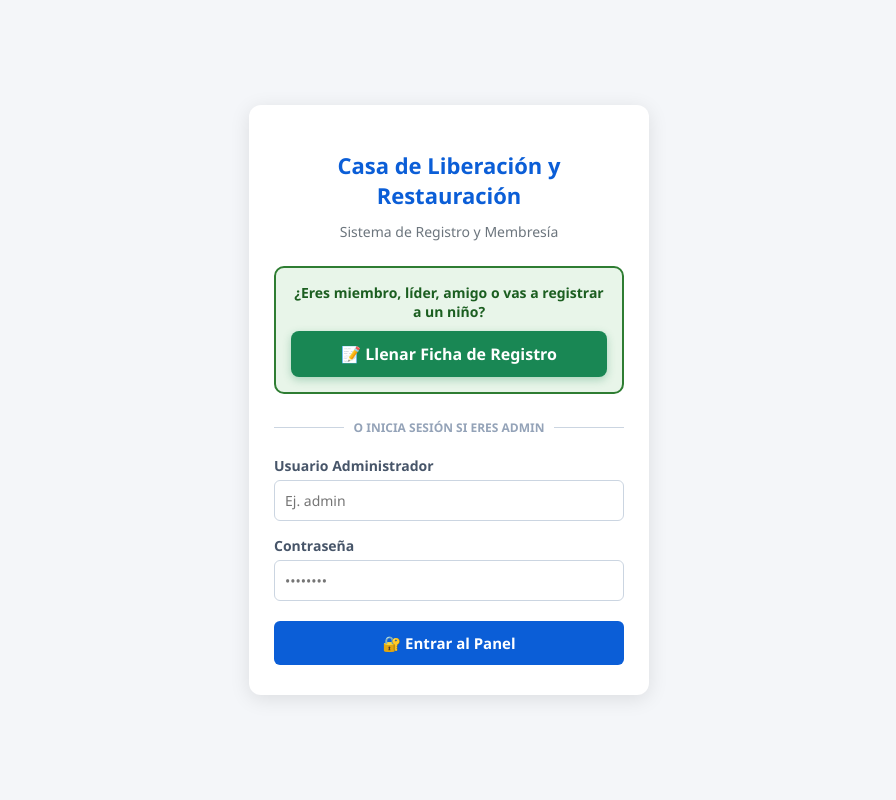
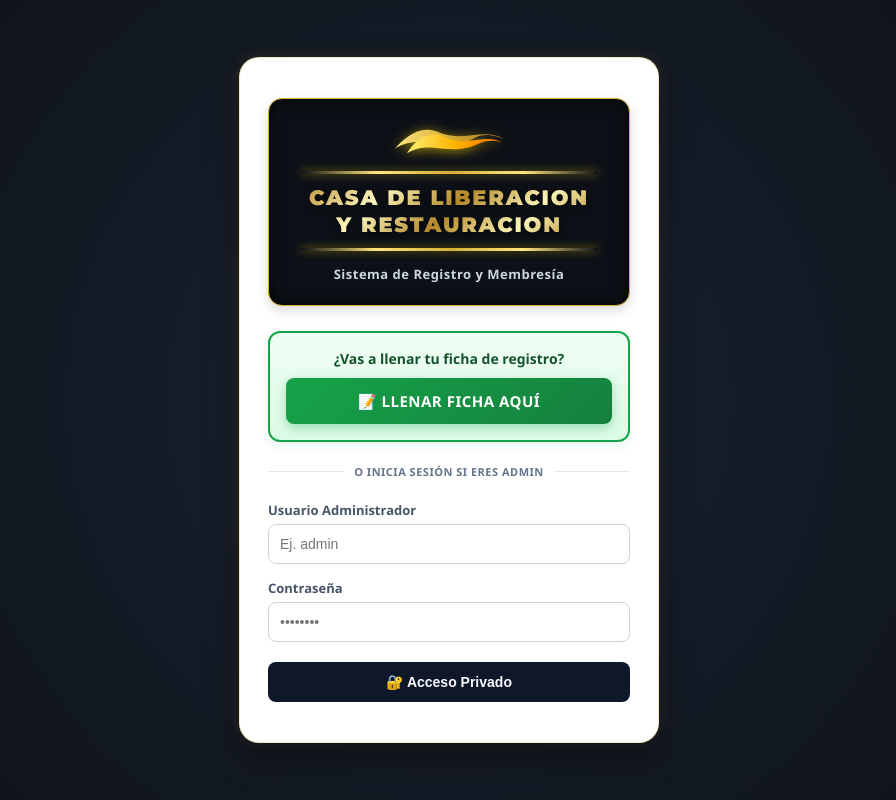
Before and after one commit to jessica122701/registro-iglesia-casa-de-liberacion, a plain HTML site: page index.html in a window 1280 px wide. Shown: the whole page, without its empty margins (191-1087 px from the left). Drawn offline with Linux system fonts and the light colour scheme; a web font is replaced by a local one.

Commit message:
Refactor index.html with new styles and layout
Updated the HTML structure, styles, and added a logo section with gradients. Enhanced the public button and admin login form for better user experience.

```diff
--- a/index.html
+++ b/index.html
@@ -3,150 +3,242 @@
 <head>
     <meta charset="UTF-8">
     <meta name="viewport" content="width=device-width, initial-scale=1.0">
-    <title>Acceso - Casa de Liberación</title>
+    <title>Acceso - Casa de Liberación y Restauración</title>
+
+    <!-- Tipografía impactante de Google Fonts -->
+    <link rel="preconnect" href="https://fonts.googleapis.com">
+    <link rel="preconnect" href="https://fonts.gstatic.com" crossorigin>
+    <link href="https://fonts.googleapis.com/css2?family=Montserrat:wght@800;900&family=Segoe+UI:wght@600;700&display=swap" rel="stylesheet">
+
     <style>
         * {
             box-sizing: border-box;
+            margin: 0;
+            padding: 0;
+        }
+
+        body {
+            background: radial-gradient(circle at center, #1a2332 0%, #0d1117 100%);
             font-family: 'Segoe UI', Tahoma, Geneva, Verdana, sans-serif;
-        }
-        body {
-            background-color: #f4f6f9;
             display: flex;
             justify-content: center;
             align-items: center;
             min-height: 100vh;
-            margin: 0;
             padding: 20px;
         }
+
         .card-login {
             background: #ffffff;
-            padding: 30px 25px;
-            border-radius: 12px;
-            box-shadow: 0 4px 20px rgba(0, 0, 0, 0.1);
+            padding: 40px 28px;
+            border-radius: 20px;
+            box-shadow: 0 15px 35px rgba(0, 0, 0, 0.4), 0 0 15px rgba(212, 175, 55, 0.15);
             width: 100%;
-            max-width: 400px;
+            max-width: 420px;
             text-align: center;
-        }
-        .card-login h1 {
-            color: #0b5ed7;
-            font-size: 22px;
-            margin-bottom: 5px;
-        }
-        .card-login h2 {
-            color: #6c757d;
-            font-size: 14px;
-            margin-bottom: 25px;
-            font-weight: normal;
+            border: 1px solid rgba(212, 175, 55, 0.3);
         }
 
-        /* BANNER DESTACADO PARA EL FORMULARIO PÚBLICO */
+        /* --- LOGO DESTACADO CON COLORES Y BRILLO --- */
+        .logo-contenedor {
+            display: flex;
+            flex-direction: column;
+            align-items: center;
+            margin-bottom: 25px;
+            background: #0d1117; /* Fondo oscuro interno para resaltar el oro */
+            padding: 22px 15px;
+            border-radius: 14px;
+            box-shadow: inset 0 0 15px rgba(0, 0, 0, 0.8), 0 4px 12px rgba(0, 0, 0, 0.15);
+            border: 1px solid #d4af37;
+        }
+
+        /* ONDAS EN SVG CON GLOW DORADO */
+        .logo-ondas {
+            width: 120px;
+            height: 38px;
+            margin-bottom: 6px;
+            filter: drop-shadow(0px 2px 6px rgba(255, 215, 0, 0.6));
+        }
+
+        /* LÍNEAS DORADAS DE SEPARACIÓN */
+        .linea-logo {
+            width: 90%;
+            height: 3px;
+            background: linear-gradient(90deg, transparent, #ffe57f, #d4af37, #ffe57f, transparent);
+            border-radius: 2px;
+            margin: 6px 0;
+            box-shadow: 0 0 8px rgba(255, 215, 0, 0.5);
+        }
+
+        /* TEXTO DEL NOMBRE EN ORO METÁLICO Y BRILLANTE */
+        .logo-texto {
+            font-family: 'Montserrat', sans-serif;
+            font-weight: 900;
+            font-size: 21px;
+            letter-spacing: 1.8px;
+            text-transform: uppercase;
+            line-height: 1.3;
+            padding: 4px 0;
+
+            /* Gradiente Oro Real con Brillo Central */
+            background: linear-gradient(135deg, #bf953f 0%, #fcf6ba 25%, #b38728 50%, #fbf5b7 75%, #aa771c 100%);
+            -webkit-background-clip: text;
+            -webkit-text-fill-color: transparent;
+
+            /* Sombra de texto radiante */
+            filter: drop-shadow(0px 2px 4px rgba(0, 0, 0, 0.9));
+        }
+
+        .subtitulo-logo {
+            color: #cbd5e1;
+            font-size: 13px;
+            margin-top: 8px;
+            font-weight: 600;
+            letter-spacing: 0.5px;
+        }
+
+        /* BANNER PÚBLICO DESTACADO EN VERDE ESMERALDA */
         .bloque-publico {
-            background-color: #e8f5e9;
-            border: 2px solid #2e7d32;
-            padding: 15px;
-            border-radius: 10px;
-            margin-bottom: 25px;
+            background: linear-gradient(180deg, #f0fdf4 0%, #dcfce7 100%);
+            border: 2px solid #16a34a;
+            padding: 16px;
+            border-radius: 12px;
+            margin-bottom: 22px;
+            box-shadow: 0 4px 10px rgba(22, 163, 74, 0.1);
         }
 
         .bloque-publico p {
             margin: 0 0 10px 0;
             font-size: 14px;
-            font-weight: 600;
-            color: #1b5e20;
+            font-weight: 700;
+            color: #14532d;
         }
 
         .btn-publico {
             display: block;
-            background-color: #198754;
+            background: linear-gradient(135deg, #16a34a 0%, #15803d 100%);
             color: white;
-            padding: 12px;
+            padding: 13px;
             border-radius: 8px;
-            font-size: 16px;
-            font-weight: bold;
+            font-size: 15px;
+            font-weight: 800;
             text-decoration: none;
-            transition: background-color 0.2s;
-            box-shadow: 0 3px 8px rgba(25, 135, 84, 0.3);
+            transition: all 0.2s ease-in-out;
+            box-shadow: 0 4px 12px rgba(22, 163, 74, 0.35);
+            text-transform: uppercase;
+            letter-spacing: 0.5px;
         }
 
         .btn-publico:hover {
-            background-color: #157347;
+            transform: translateY(-2px);
+            box-shadow: 0 6px 16px rgba(22, 163, 74, 0.45);
         }
 
         .separador {
             display: flex;
             align-items: center;
             text-align: center;
-            color: #94a3b8;
-            font-size: 12px;
-            font-weight: bold;
-            margin: 20px 0;
+            color: #64748b;
+            font-size: 11px;
+            font-weight: 700;
+            margin: 22px 0;
+            letter-spacing: 0.5px;
         }
 
         .separador::before, .separador::after {
             content: '';
             flex: 1;
-            border-bottom: 1px solid #cbd5e1;
+            border-bottom: 1px solid #e2e8f0;
         }
 
         .separador span {
             padding: 0 10px;
         }
 
-        /* Formulario de Admin */
+        /* Formulario de Login Admin */
         .campo {
             text-align: left;
             margin-bottom: 15px;
         }
         .campo label {
             display: block;
-            font-size: 14px;
-            font-weight: 600;
+            font-size: 13px;
+            font-weight: 700;
             color: #475569;
             margin-bottom: 5px;
         }
         .campo input {
             width: 100%;
-            padding: 10px;
+            padding: 11px;
             border: 1px solid #cbd5e1;
-            border-radius: 6px;
+            border-radius: 8px;
             font-size: 14px;
             outline: none;
+            transition: border-color 0.2s;
         }
         .campo input:focus {
-            border-color: #0b5ed7;
+            border-color: #d4af37;
+            box-shadow: 0 0 0 3px rgba(212, 175, 55, 0.2);
         }
         .btn-entrar {
             width: 100%;
-            background-color: #0b5ed7;
-            color: white;
+            background: #0f172a;
+            color: #f8fafc;
             padding: 12px;
             border: none;
-            border-radius: 6px;
-            font-size: 15px;
-            font-weight: bold;
+            border-radius: 8px;
+            font-size: 14px;
+            font-weight: 700;
             cursor: pointer;
             margin-top: 5px;
+            transition: background 0.2s;
         }
         .btn-entrar:hover {
-            background-color: #0a58ca;
+            background: #1e293b;
         }
     </style>
 </head>
 <body>
 
     <div class="card-login">
-        <h1>Casa de Liberación y Restauración</h1>
-        <h2>Sistema de Registro y Membresía</h2>
 
-        <!-- BOTÓN PÚBLICO GRANDE Y DESTACADO -->
+        <!-- ENCABEZADO CON LOGO RESALTADO Y BRILLANTE -->
+        <div class="logo-contenedor">
+            <!-- Ondas Doradas Radiantes -->
+            <svg class="logo-ondas" viewBox="0 0 100 30" fill="none" xmlns="http://www.w3.org/2000/svg">
+                <path d="M 5 22 C 30 8, 45 28, 70 14 C 80 8, 90 12, 95 14 C 80 4, 60 18, 40 8 C 25 2, 12 14, 5 22 Z" fill="url(#oroGrad1)"/>
+                <path d="M 15 26 C 35 14, 50 30, 75 18 C 85 14, 92 16, 95 18 C 82 8, 65 22, 45 12 C 30 6, 20 18, 15 26 Z" fill="url(#oroGrad2)"/>
+                <defs>
+                    <linearGradient id="oroGrad1" x1="0%" y1="0%" x2="100%" y2="0%">
+                        <stop offset="0%" stop-color="#ffe57f" />
+                        <stop offset="50%" stop-color="#d4af37" />
+                        <stop offset="100%" stop-color="#aa771c" />
+                    </linearGradient>
+                    <linearGradient id="oroGrad2" x1="0%" y1="0%" x2="100%" y2="0%">
+                        <stop offset="0%" stop-color="#fff176" />
+                        <stop offset="50%" stop-color="#ffb300" />
+                        <stop offset="100%" stop-color="#ff6f00" />
+                    </linearGradient>
+                </defs>
+            </svg>
+
+            <div class="linea-logo"></div>
+            <div class="logo-texto">
+                CASA DE LIBERACION<br>Y RESTAURACION
+            </div>
+            <div class="linea-logo"></div>
+
+            <div class="subtitulo-logo">Sistema de Registro y Membresía</div>
+        </div>
+
+        <!-- BOTÓN PÚBLICO DESTACADO -->
         <div class="bloque-publico">
-            <p>¿Eres miembro, líder, amigo o vas a registrar a un niño?</p>
-            <a href="registro.html" class="btn-publico">📝 Llenar Ficha de Registro</a>
+            <p>¿Vas a llenar tu ficha de registro?</p>
+            <a href="registro.html" class="btn-publico">📝 Llenar Ficha Aquí</a>
         </div>
 
         <div class="separador"><span>O INICIA SESIÓN SI ERES ADMIN</span></div>
 
-        <!-- ACCESO SOLO PARA ADMINISTRADORES -->
+        <!-- FORMULARIO DE ACCESO ADMIN -->
         <form id="formLogin">
             <div class="campo">
                 <label for="usuario">Usuario Administrador</label>
@@ -156,7 +248,7 @@
                 <label for="clave">Contraseña</label>
                 <input type="password" id="clave" placeholder="••••••••" required>
             </div>
-            <button type="submit" class="btn-entrar">🔐 Entrar al Panel</button>
+            <button type="submit" class="btn-entrar">🔐 Acceso Privado</button>
         </form>
 
     </div>
```
